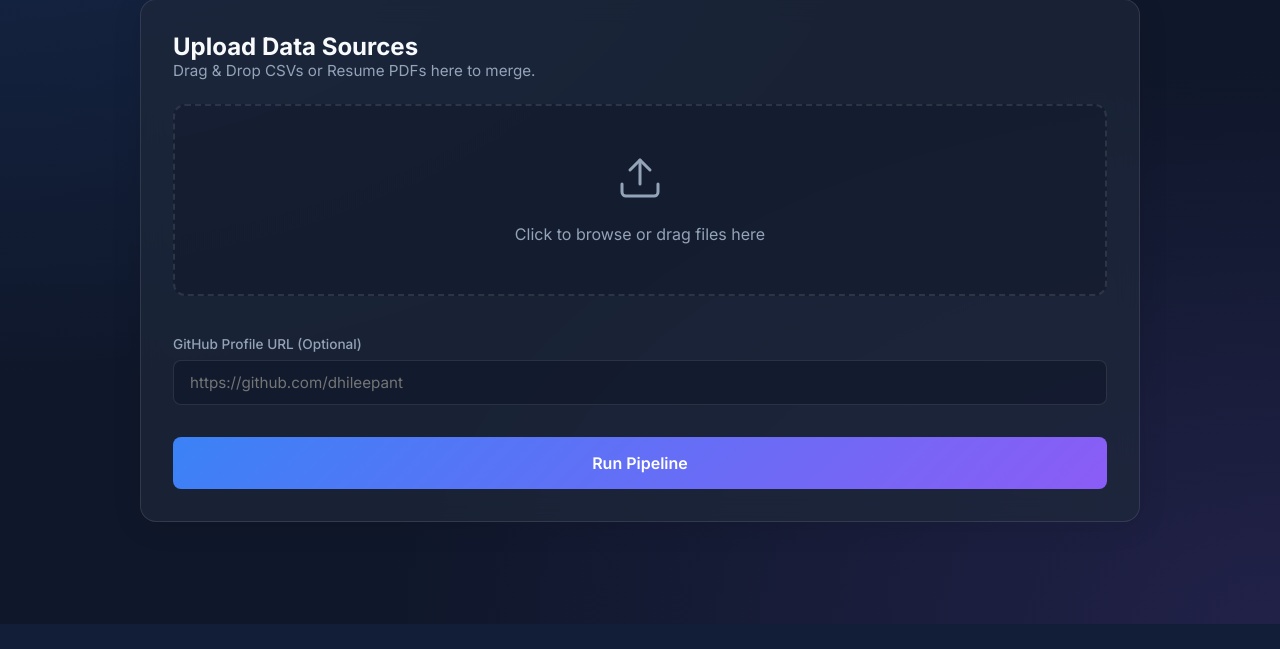
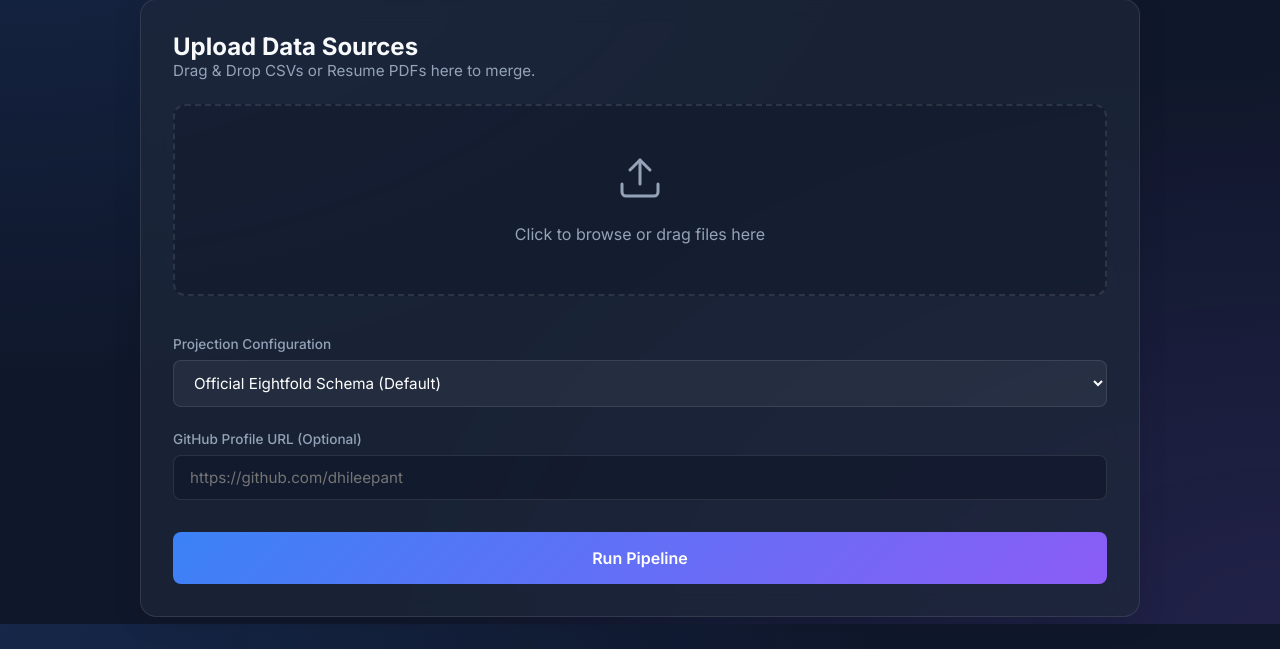
Before and after one commit to dhileepant/multi-source-candidate-data-transformer, a Flask app: page / in a window 1280 px wide. Shown: the part 176-825 px from the top of the page. Before the commit the page ends 800 px from the top, so only its background shows below. Run offline with Flask 3, Linux system fonts and the light colour scheme.

Commit message:
feat: add projection configuration toggle to UI

```diff
--- a/app.py
+++ b/app.py
@@ -28,7 +28,12 @@ def process():
     github_url = request.form.get('github_url', '').strip()
 
     # Load config
-    config_path = 'default_config.json'
+    config_filename = request.form.get('config', 'default_config.json')
+    # Basic security check to prevent directory traversal
+    if config_filename not in ['default_config.json', 'custom_config.json']:
+        config_filename = 'default_config.json'
+
+    config_path = os.path.join(os.getcwd(), config_filename)
     with open(config_path, 'r') as f:
         config = json.load(f)
 
--- a/static/script.js
+++ b/static/script.js
@@ -120,6 +120,7 @@ document.addEventListener('DOMContentLoaded', () => {
         const formData = new FormData();
         uploadedFiles.forEach(file => formData.append('files', file));
         formData.append('github_url', document.getElementById('github-url').value);
+        formData.append('config', document.getElementById('config-select').value);
 
         try {
             const response = await fetch('/process', {
--- a/templates/index.html
+++ b/templates/index.html
@@ -39,6 +39,14 @@
                         <input type="file" name="files" id="file-input" multiple accept=".csv,.pdf">
                     </div>
                     <div class="file-list" id="file-list"></div>
+
+                    <div class="input-group">
+                        <label for="config-select">Projection Configuration</label>
+                        <select id="config-select" name="config" class="glass-input" style="appearance: auto; background-color: rgba(255, 255, 255, 0.05); color: white;">
+                            <option value="default_config.json" style="background-color: #1a1a2e;">Official Eightfold Schema (Default)</option>
+                            <option value="custom_config.json" style="background-color: #1a1a2e;">Custom Simplified Schema</option>
+                        </select>
+                    </div>
 
                     <div class="input-group">
                         <label for="github-url">GitHub Profile URL (Optional)</label>
```
